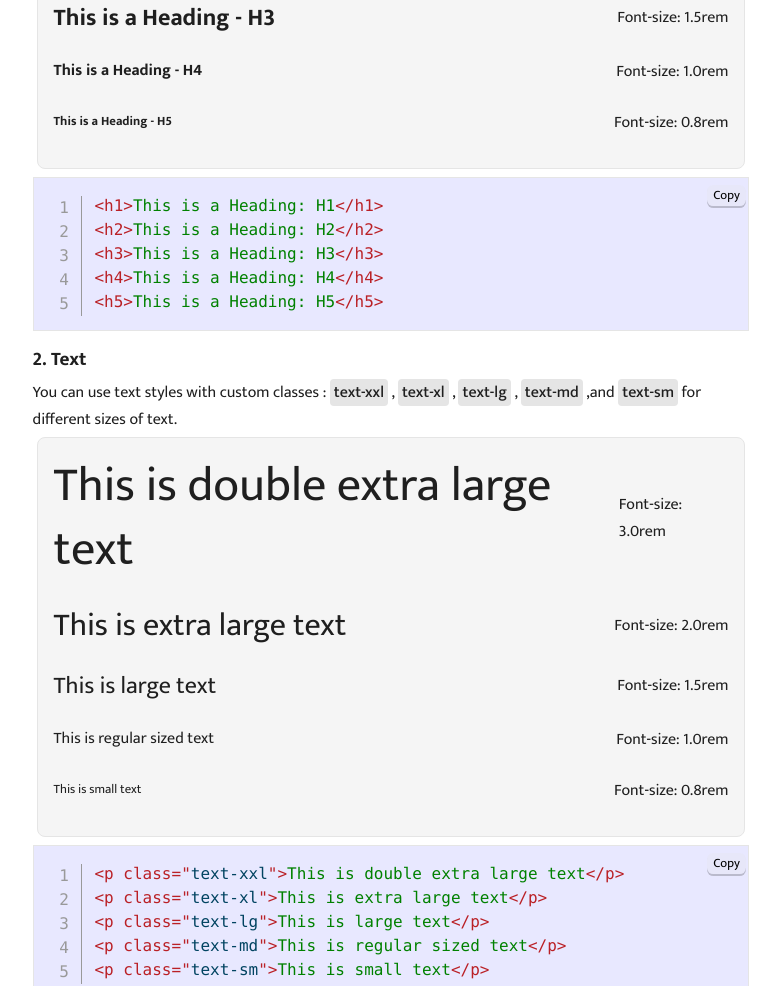
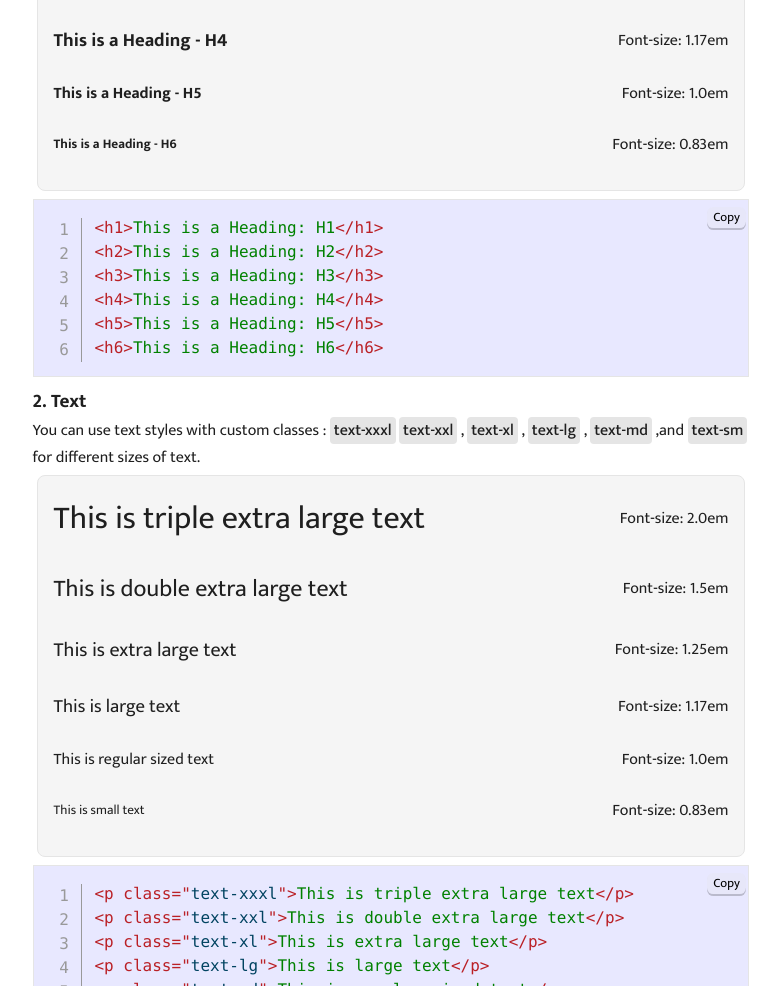
Before and after one commit to pankaj-prog/UI-library, a plain HTML site: page src/components/typography/typography.html in a window 1280 px wide. Shown: the part 670-1656 px from the top of the page, without its empty margins (249-1029 px from the left). Drawn offline with Linux system fonts and the light colour scheme; a web font is replaced by a local one.

Commit message:
update typography

```diff
--- a/src/components/typography/typography.css
+++ b/src/components/typography/typography.css
@@ -2,61 +2,63 @@
 .h2,
 .h3,
 .h4,
-.h5 {
+.h5,
+.h6 {
   font-weight: bold;
 }
 
 .h1,
 h1 {
-  font-size: 3rem;
-  line-height: 4rem;
+  font-size: 2em;
 }
 
 .h2,
 h2 {
-  font-size: 2rem;
-  line-height: 2.5rem;
+  font-size: 1.5em;
 }
 
 .h3,
 h3 {
-  font-size: 1.5rem;
-  line-height: 2rem;
+  font-size: 1.25em;
 }
 
 .h4,
 h4 {
-  font-size: 1rem;
-  line-height: 1.5rem;
+  font-size: 1.17em;
 }
 
 .h5,
-h4 {
-  font-size: 0.8rem;
-  line-height: 1rem;
+h5 {
+  font-size: 1em;
+}
+
+.h6,
+h6 {
+  font-size: 0.83em;
+}
+
+.text-xxxl {
+  font-size: 2em;
 }
 
 .text-xxl {
-  font-size: 3rem;
-  line-height: 4rem;
+  font-size: 1.5em;
 }
+
 .text-xl {
-  font-size: 2rem;
-  line-height: 2.5rem;
+  font-size: 1.25em;
 }
+
 .text-lg {
-  font-size: 1.5rem;
-  line-height: 2rem;
+  font-size: 1.17em;
 }
 
 .text-md {
-  font-size: 1rem;
-  line-height: 1.5rem;
+  font-size: 1em;
 }
 
 .text-sm {
-  font-size: 0.8rem;
-  line-height: 1rem;
+  font-size: 0.83em;
 }
 
 .fw-l {
--- a/src/components/typography/typography.html
+++ b/src/components/typography/typography.html
@@ -4,7 +4,6 @@
     <meta charset="UTF-8" />
     <meta http-equiv="X-UA-Compatible" content="IE=edge" />
     <meta name="viewport" content="width=device-width, initial-scale=1.0" />
-    <link rel="stylesheet" href="/src/components/ui-lib.css" />
     <link rel="stylesheet" href="/style.css" />
     <title>Adaptive UI</title>
   </head>
@@ -101,30 +100,36 @@
           <span class="highlighted">h1</span> ,
           <span class="highlighted">h2</span> ,
           <span class="highlighted">h3</span> ,
-          <span class="highlighted">h4</span> and
-          <span class="highlighted">h5</span>. Or you can also use the heading
-          elements.
+          <span class="highlighted">h4</span> ,
+          <span class="highlighted">h5</span>
+          and
+          <span class="highlighted">h6</span>
+          . Or you can also use the heading elements.
         </p>
         <section class="component-example-wrapper-secondary">
           <div class="typography-wrapper">
             <div class="h1">This is a Heading - H1</div>
-            <span class="typography-info">Font-size: 3.0rem</span>
+            <span class="typography-info">Font-size: 2.0em</span>
           </div>
           <div class="typography-wrapper">
             <div class="h2">This is a Heading - H2</div>
-            <span class="typography-info">Font-size: 2.0rem</span>
+            <span class="typography-info">Font-size: 1.5em</span>
           </div>
           <div class="typography-wrapper">
             <div class="h3">This is a Heading - H3</div>
-            <span class="typography-info">Font-size: 1.5rem</span>
+            <span class="typography-info">Font-size: 1.25em</span>
           </div>
           <div class="typography-wrapper">
             <div class="h4">This is a Heading - H4</div>
-            <span class="typography-info">Font-size: 1.0rem</span>
+            <span class="typography-info">Font-size: 1.17em</span>
           </div>
           <div class="typography-wrapper">
             <div class="h5">This is a Heading - H5</div>
-            <span class="typography-info">Font-size: 0.8rem</span>
+            <span class="typography-info">Font-size: 1.0em</span>
+          </div>
+          <div class="typography-wrapper">
+            <div class="h6">This is a Heading - H6</div>
+            <span class="typography-info">Font-size: 0.83em</span>
           </div>
         </section>
         <section class="component-code-wrapper">
@@ -134,12 +139,14 @@
             <h3>This is a Heading: H3</h3>
             <h4>This is a Heading: H4</h4>
             <h5>This is a Heading: H5</h5>
+            <h6>This is a Heading: H6</h6>
           </script>
         </section>
 
         <h2 id="text" class="component-type-name">2. Text</h2>
         <p class="component-description">
           You can use text styles with custom classes :
+          <span class="highlighted">text-xxxl</span>
           <span class="highlighted">text-xxl</span> ,
           <span class="highlighted">text-xl</span> ,
           <span class="highlighted">text-lg</span> ,
@@ -148,28 +155,33 @@
         </p>
         <section class="component-example-wrapper-secondary">
           <div class="typography-wrapper">
+            <p class="text-xxxl">This is triple extra large text</p>
+            <span class="typography-info">Font-size: 2.0em</span>
+          </div>
+          <div class="typography-wrapper">
             <p class="text-xxl">This is double extra large text</p>
-            <span class="typography-info">Font-size: 3.0rem</span>
+            <span class="typography-info">Font-size: 1.5em</span>
           </div>
           <div class="typography-wrapper">
             <p class="text-xl">This is extra large text</p>
-            <span class="typography-info">Font-size: 2.0rem</span>
+            <span class="typography-info">Font-size: 1.25em</span>
           </div>
           <div class="typography-wrapper">
             <p class="text-lg">This is large text</p>
-            <span class="typography-info">Font-size: 1.5rem</span>
+            <span class="typography-info">Font-size: 1.17em</span>
           </div>
           <div class="typography-wrapper">
             <p class="text-md">This is regular sized text</p>
-            <span class="typography-info">Font-size: 1.0rem</span>
+            <span class="typography-info">Font-size: 1.0em</span>
           </div>
           <div class="typography-wrapper">
             <p class="text-sm">This is small text</p>
-            <span class="typography-info">Font-size: 0.8rem</span>
+            <span class="typography-info">Font-size: 0.83em</span>
           </div>
         </section>
         <section class="component-code-wrapper">
           <script type="text/plain" class="line-numbers language-markup">
+            <p class="text-xxxl">This is triple extra large text</p>
             <p class="text-xxl">This is double extra large text</p>
             <p class="text-xl">This is extra large text</p>
             <p class="text-lg">This is large text</p>
```
